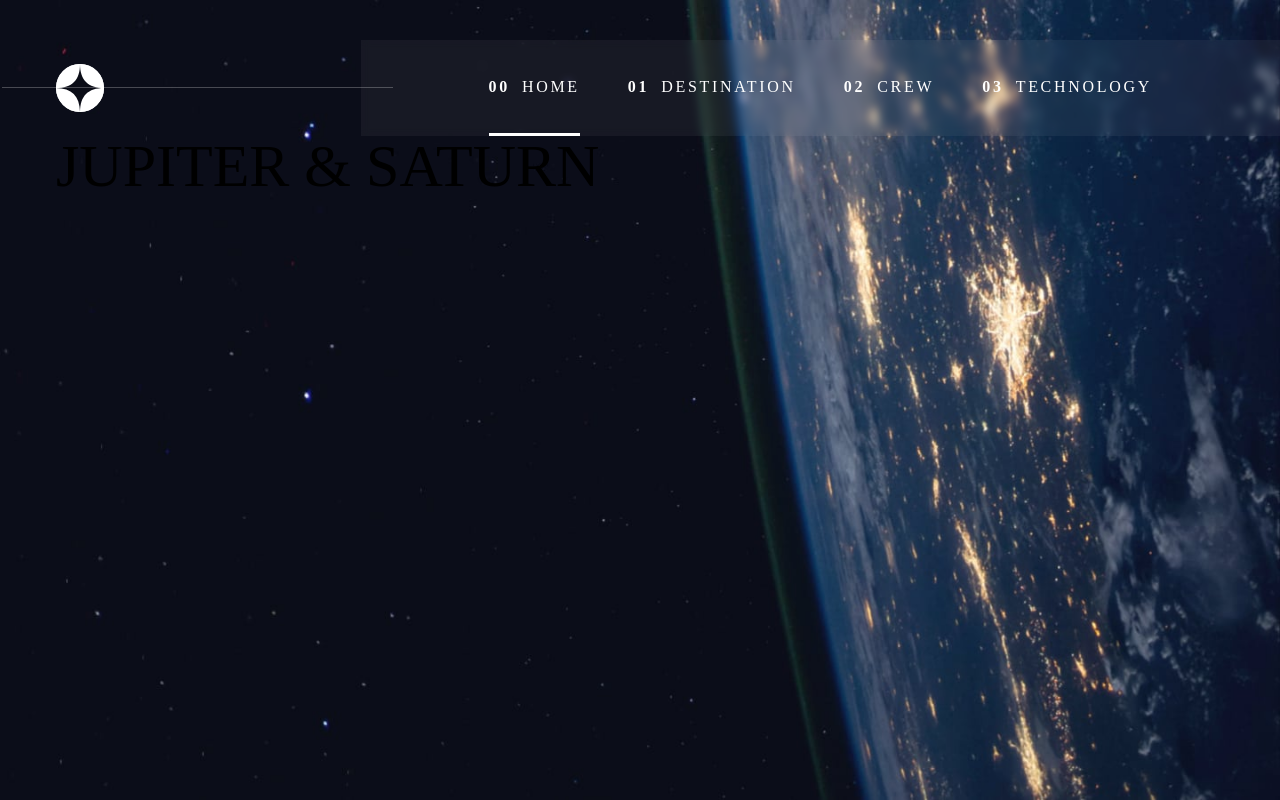
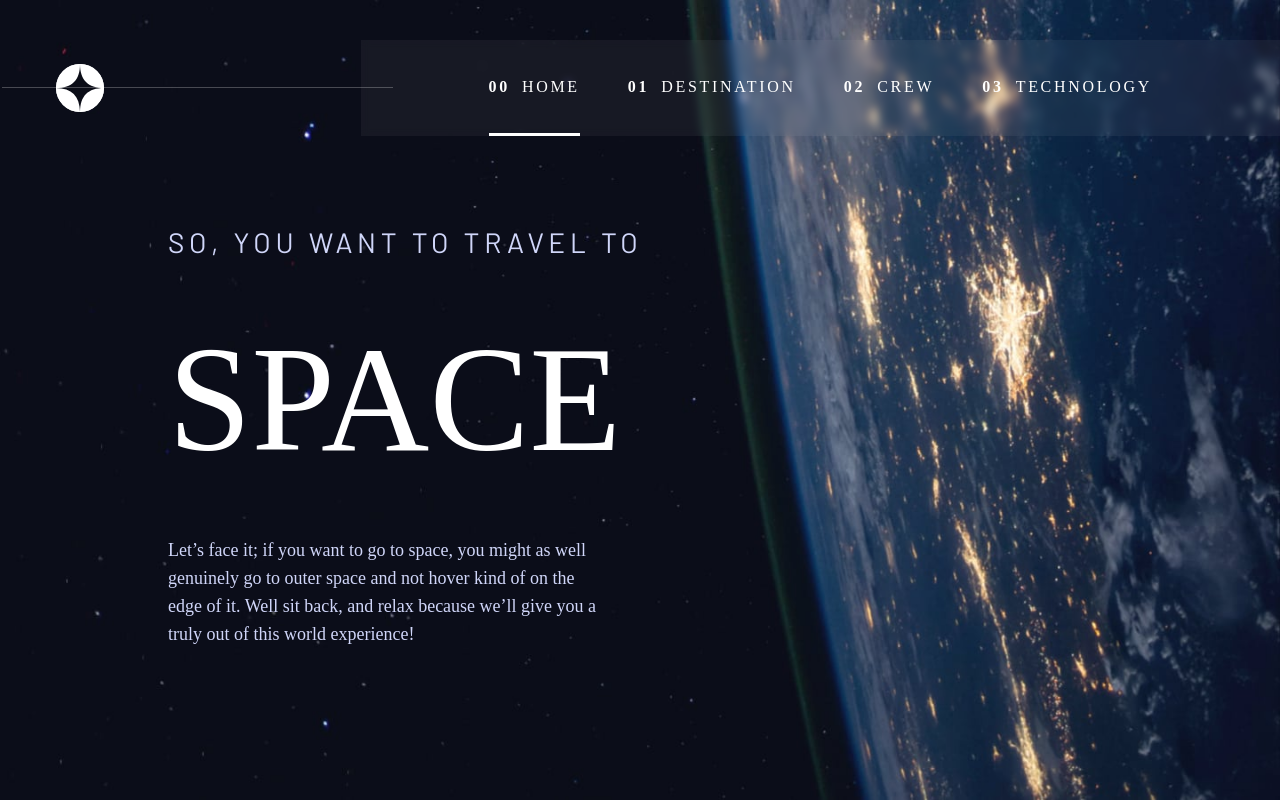
Before and after one commit to PCPbiscuit/Space-travel-ts, a Next.js app: page / in a window 1280 px wide. Built offline with nearby package versions, Linux system fonts and the light colour scheme; a web font is replaced by a local one.

Commit message:
add leftside of the main page

```diff
--- a/src/pages/index.tsx
+++ b/src/pages/index.tsx
@@ -2,8 +2,19 @@ import type { NextPage } from 'next';
 
 const Home: NextPage = () => {
   return (
-    <div>
-      <h1 className="text-6xl">JUPITER & SATURN</h1>
+    <div className="flex pl-28 pb-28 self-end">
+      <div className="flex flex-col space-y-6">
+        <h2 className="text-blue text-semi tracking-widest">
+          SO, YOU WANT TO TRAVEL TO
+        </h2>
+        <h1 className="text-largest text-white">SPACE</h1>
+        <p className="text-blue text-lg whitespace-pre-line">
+          {` Let’s face it; if you want to go to space, you might as well
+         genuinely go to outer space and not hover kind of on the
+         edge of it. Well sit back, and relax because we’ll give you a
+         truly out of this world experience!`}
+        </p>
+      </div>
     </div>
   );
 };
```
